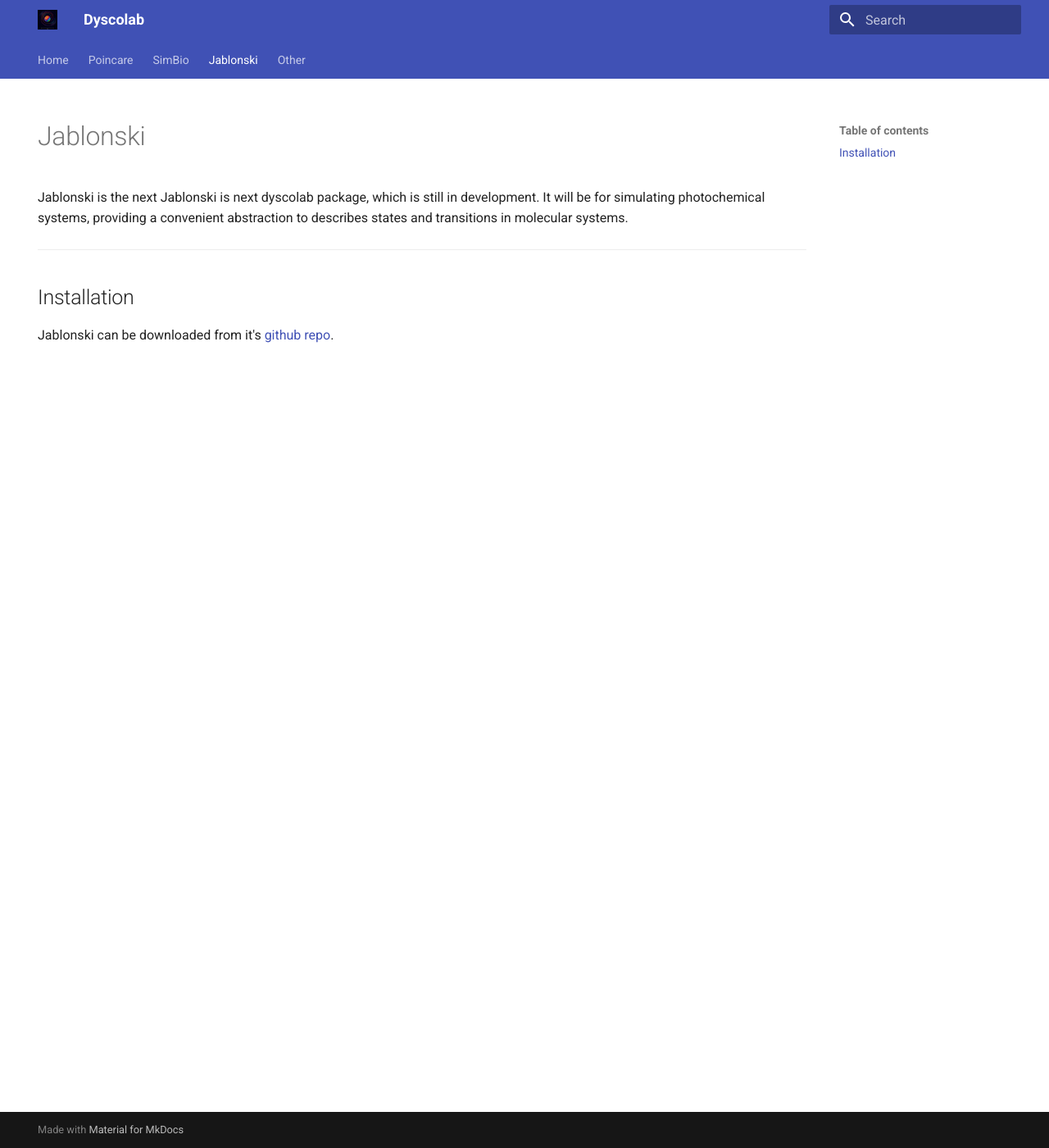
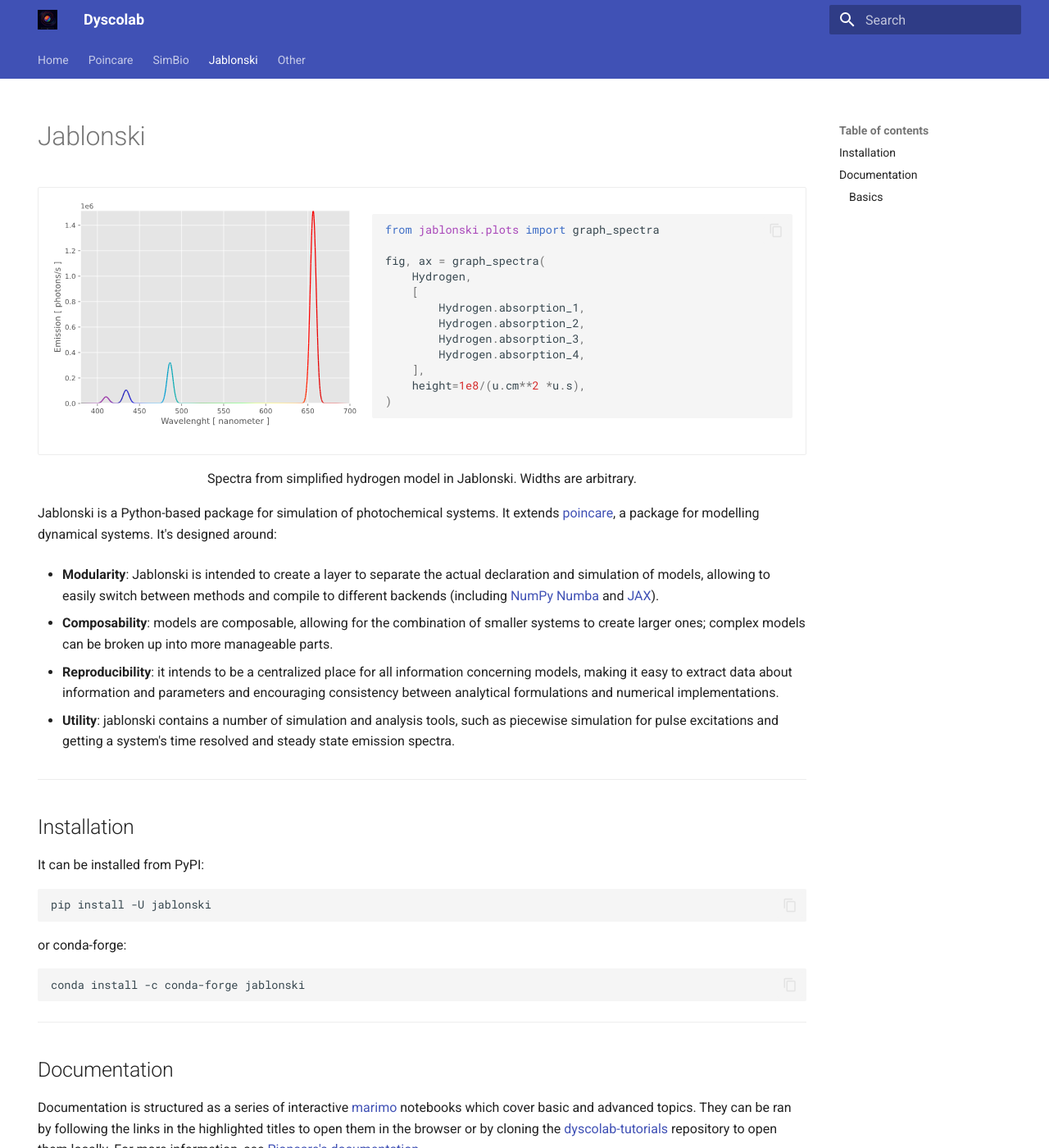
Before and after one commit to dyscolab/dyscolab.github.io, an MkDocs documentation site: the page built from docs/jablonski.md, in a window 1280 px wide and 1400 px high. Shown: the whole window at 82% size. Built offline with MkDocs 1.6.1 and Material for MkDocs 9.7.7, drawn with Linux system fonts in a browser that asks for light colours; some of the changed text lies outside the part shown.

Commit message:
Update jablonski page for release, added it as dependency to pixi.toml

````diff
--- a/docs/jablonski.md
+++ b/docs/jablonski.md
@@ -3,8 +3,53 @@ hide:
   - navigation
 ---
 # Jablonski
- Jablonski is the next Jablonski is next dyscolab package, which is still in development. It will be for simulating photochemical systems, providing a convenient abstraction to describes states and transitions in molecular systems.
+<div class="grid cards" markdown>
+
+- ![Example](images/jablonski_example.svg){ align=left , width="375" }
+```py
+from jablonski.plots import graph_spectra
+
+fig, ax = graph_spectra(
+    Hydrogen,
+    [
+        Hydrogen.absorption_1,
+        Hydrogen.absorption_2,
+        Hydrogen.absorption_3,
+        Hydrogen.absorption_4,
+    ],
+    height=1e8/(u.cm**2 *u.s),
+)
+```
+</div>
+<div style="text-align:center;">  Spectra from simplified hydrogen model in Jablonski. Widths are arbitrary. </i></div>
+Jablonski is a Python-based package for simulation of photochemical systems. It extends [poincare](https://github.com/dyscolab/poincare), a package for modelling dynamical systems. It's designed around:
+
+- __Modularity__: Jablonski is intended to create a layer to separate the actual declaration and simulation of models, allowing to easily switch between methods and compile to different backends (including [NumPy](https://numpy.org/) [Numba](https://numba.pydata.org/) and [JAX](https://docs.jax.dev/en/latest/)).
+
+- __Composability__: models are composable, allowing for the combination of smaller systems to create larger ones; complex models can be broken up into more manageable parts.
+
+- __Reproducibility__: it intends to be a centralized place for all information concerning models, making it easy to extract data about information and parameters and encouraging consistency between analytical formulations and numerical implementations.
+
+- __Utility__: jablonski contains a number of simulation and analysis tools, such as piecewise simulation for pulse excitations and getting a system's time resolved and steady state emission spectra.
 
 ---
 ## Installation
-Jablonski can be downloaded from it's [github repo](https://github.com/dyscolab/jablonski/tree/main).
+
+
+It can be installed from PyPI:
+
+```sh
+pip install -U jablonski
+```
+
+or conda-forge:
+
+```sh
+conda install -c conda-forge jablonski
+```
+
+---
+## Documentation
+Documentation is structured as a series of interactive [marimo](https://marimo.io/) notebooks which cover basic and advanced topics. They can be ran by following the links in the highlighted titles to open them in the browser or by cloning the [dyscolab-tutorials](https://github.com/dyscolab/dyscolab-tutorials) repository to open them locally. For more information, see [Pioncare's documentation](poincare.md#documentation).
+### Basics
+- [Getting started with Jablonski](https://marimo.app/https://github.com/dyscolab/dyscolab-tutorials/blob/main/jablonski/getting_started_with_jablonski.py): the essentials necessary to use jablonski.
--- a/pixi.toml
+++ b/pixi.toml
@@ -17,3 +17,4 @@ ipywidgets = "*"
 [pypi-dependencies]
 simbio = ">=1.0.0b3"
 poincare = ">=1.0.0b3"
+jablonski = ">=0.2.0"
````
Also changed, not shown: docs/simbio.md (+1 -1 lines), docs/images/jablonski_example.svg (added), docs/images/lokta_volterra_example.svg, 4 other files.
